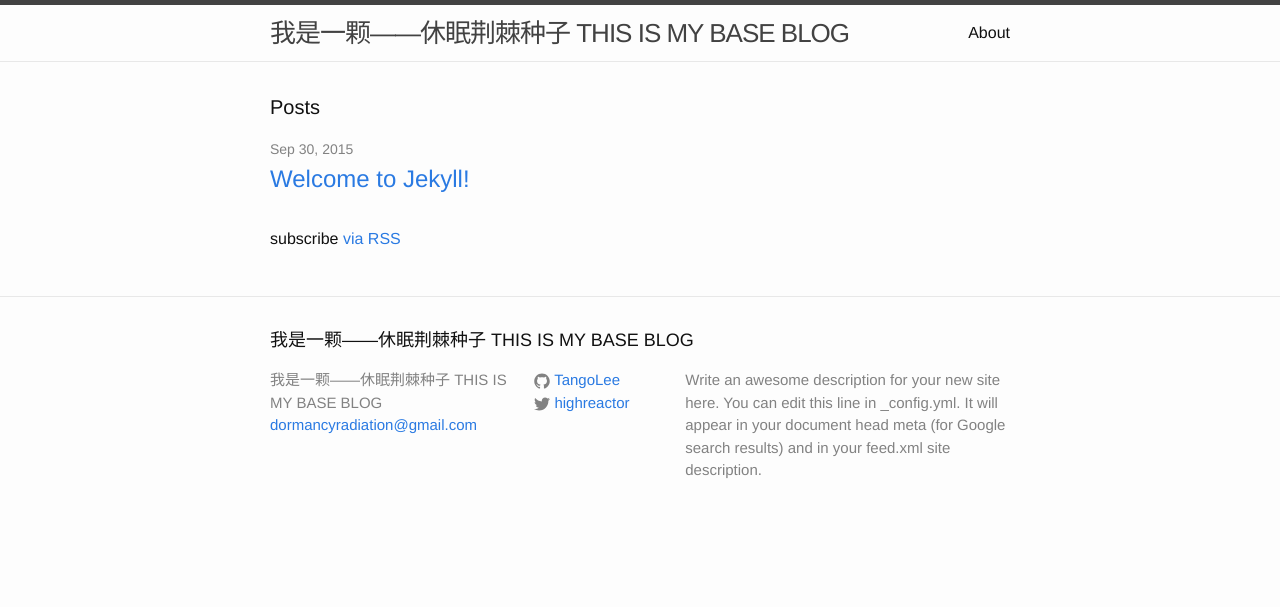
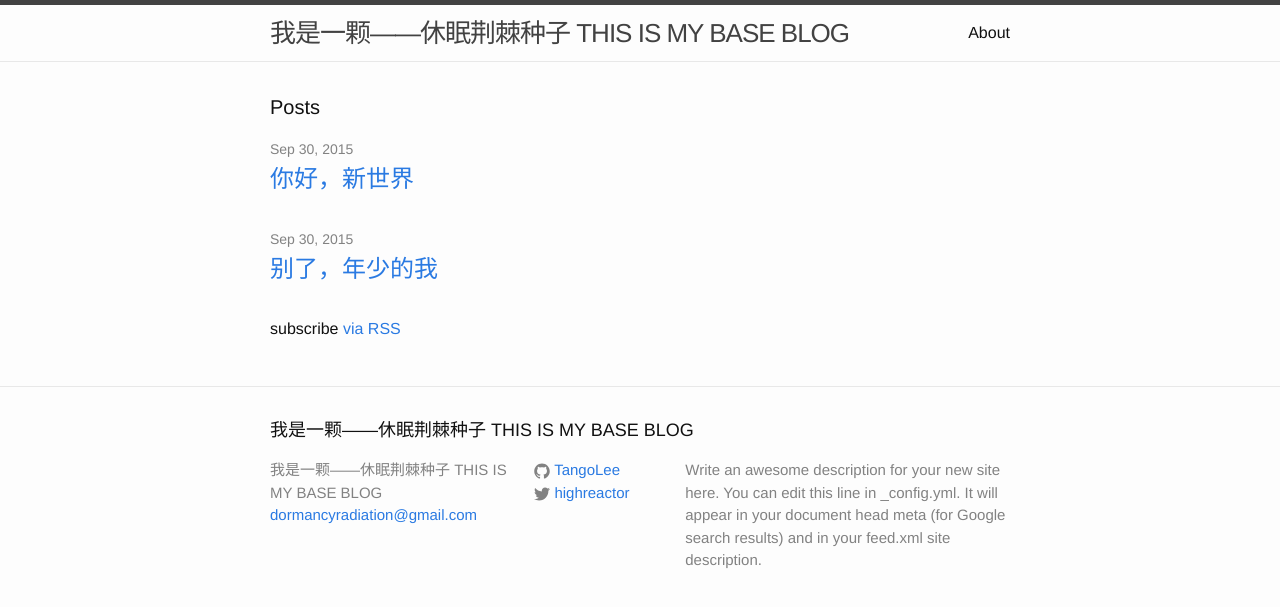
Before and after one commit to TangoLee/dormancy, a Jekyll site: the page built from index.html, in a window 1280 px wide. Shown: the top 607 px of the page. Built offline with Jekyll 4.4.1, drawn with Linux system fonts in a browser that asks for light colours.

Commit message:
add post for testing server

```diff
--- /dev/null
+++ b/_posts/2015-09-30-new.markdown
@@ -0,0 +1,6 @@
+---
+layout: post
+title:  "你好，新世界"
+date:   2015-09-30 14:00:01
+categories: Dormancy update
+---
--- a/_posts/2015-09-30-welcome-to-jekyll.markdown
+++ b/_posts/2015-09-30-welcome-to-jekyll.markdown
@@ -1,6 +1,6 @@
 ---
 layout: post
-title:  "Welcome to Jekyll!"
+title:  "别了，年少的我"
 date:   2015-09-30 13:34:01
 categories: jekyll update
 ---
```
